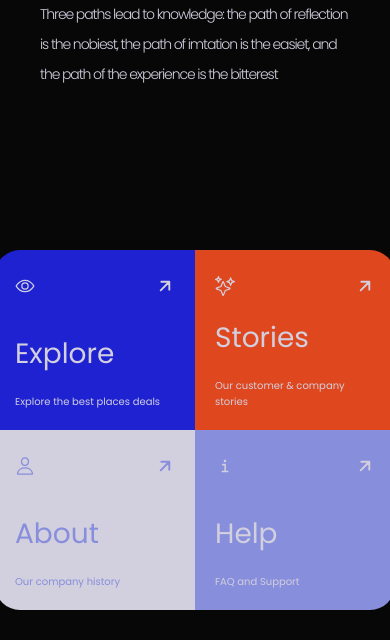
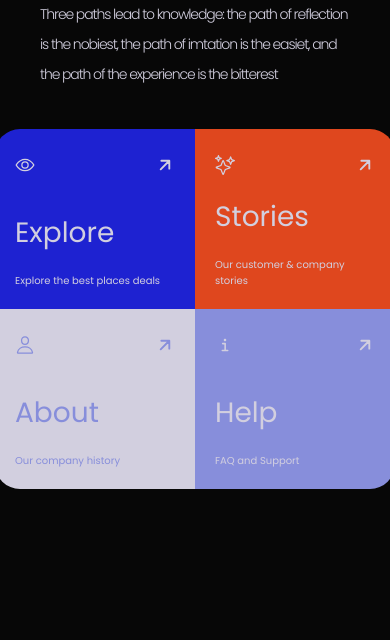
Before and after one commit to BoazDandu/Exploring, a plain HTML site: page index.html in a window 390 px wide. Shown: the part 204-844 px from the top of the page. Drawn offline with nearby package versions, Linux system fonts and the light colour scheme.

Commit message:
Add files via upload

```diff
--- a/style.css
+++ b/style.css
@@ -179,7 +179,7 @@ a:hover {
     transform: rotate(360deg);
 }
 
-@media (max-width: 1500px) {
+@media only screen and (max-width: 1500px) {
     .box {
         width: 300px;
         height: 330px;
@@ -188,7 +188,7 @@ a:hover {
 }
 
 
-@media (max-width: 1200px) {
+@media only screen and (max-width: 1200px) {
     .hero {
         padding: 70px 40px 30px 40px;
     }
@@ -196,6 +196,10 @@ a:hover {
     .box {
         width: 300px;
         height: 330px;
+    }
+
+    .box_head {
+        line-height: 0px;
     }
 
     .hero .main_title {
@@ -218,10 +222,12 @@ a:hover {
     }
 }
 
-@media (max-width: 480px) {
+
+@media only screen and (max-width: 480px) {
     body {
         flex-direction: column;
         align-items: center;
+        height: 100%;
     }
 
     .hero {
@@ -246,7 +252,5 @@ a:hover {
 
     .container-2 {
         padding: 0px;
-        position: absolute;
-        bottom: 30px;
     }
 }
```
